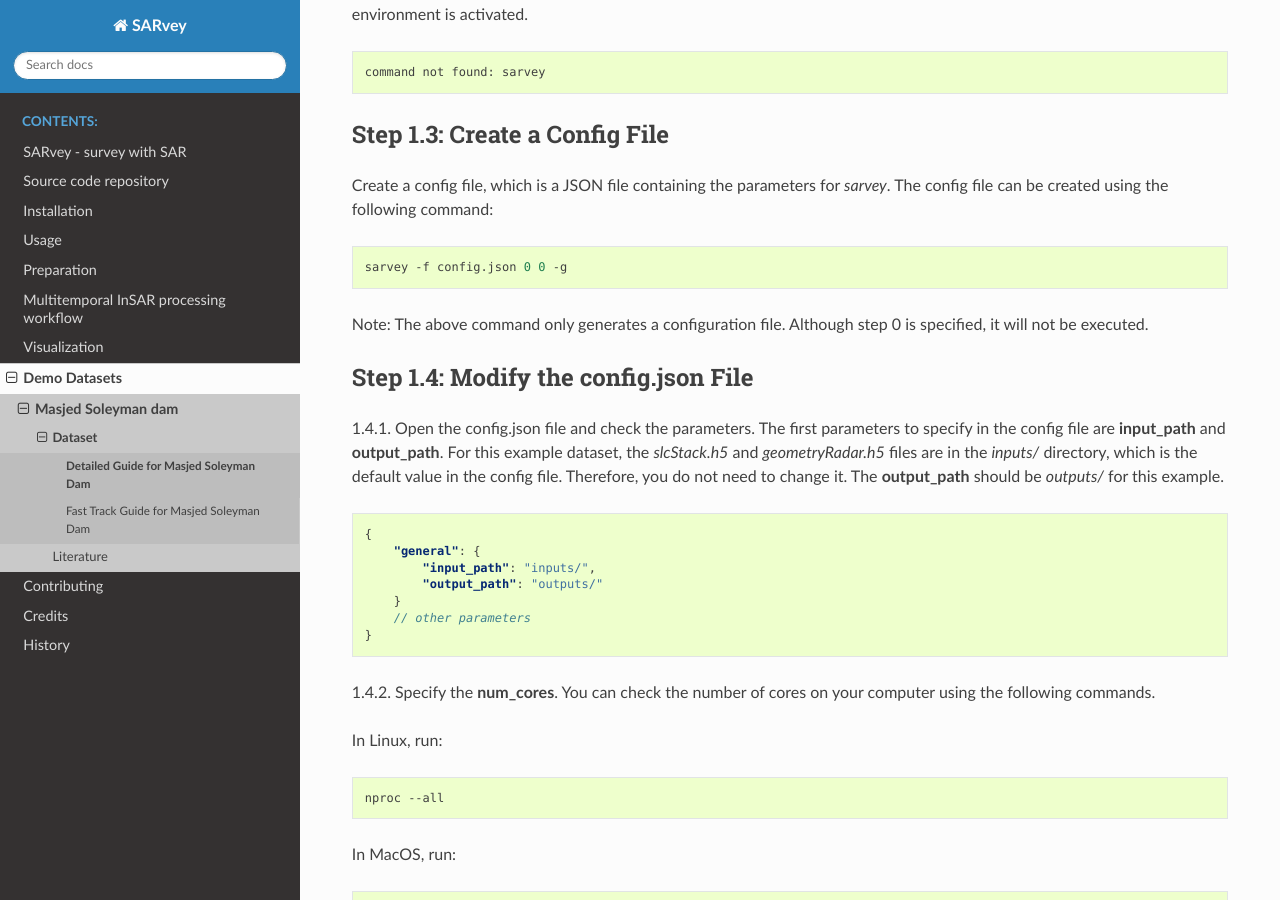
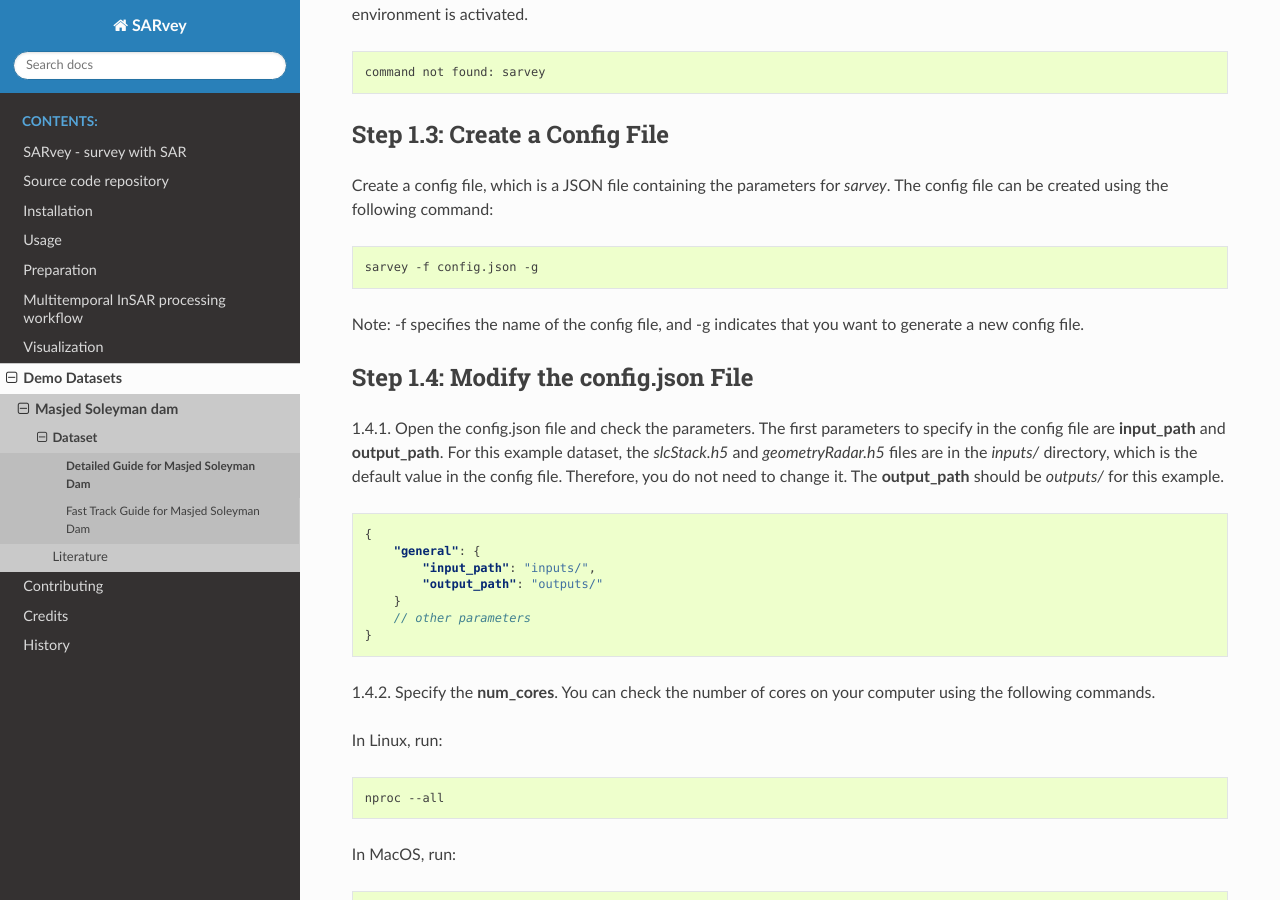
Before and after one commit to luhipi/sarvey, a Sphinx documentation site: the page built from docs/demo/demo_masjed_dam_detailed_guide.rst, in a window 1280 px wide and 900 px high, scrolled down 1179 px. Built offline with Sphinx 7.4.7 and the Read the Docs theme 3.1.0, drawn with Linux system fonts in a browser that asks for light colours; pages that are not in the unit, such as notebooks, are missing from menus.

Commit message:
update command usage in documentation

```diff
--- a/README.rst
+++ b/README.rst
@@ -106,7 +106,7 @@ SARvey is a command-line-based software. The major steps for running SARvey are
 
     .. code-block:: bash
 
-         sarvey -f config.json 0 4 -g
+         sarvey -f config.json -g
 
   * Modify **config.json** to change path to "inputs" directory. Modify other parameters as desired.
 
--- a/docs/demo/demo_masjed_dam_detailed_guide.rst
+++ b/docs/demo/demo_masjed_dam_detailed_guide.rst
@@ -69,9 +69,9 @@ Create a config file, which is a JSON file containing the parameters for `sarvey
 
 .. code-block:: bash
 
-    sarvey -f config.json 0 0 -g
+    sarvey -f config.json -g
 
-Note: The above command only generates a configuration file. Although step 0 is specified, it will not be executed.
+Note: -f specifies the name of the config file, and -g indicates that you want to generate a new config file.
 
 Step 1.4: Modify the config.json File
 """""""""""""""""""""""""""""""""""""
@@ -331,7 +331,7 @@ A new file `p2_coh70_ts.h5` is created. You can now visualize this file that has
 
 .. code-block:: bash
 
-    sarvey -f config.json 0 0 -p
+    sarvey -p
 
 
 Step 5: Export to GIS Format
--- a/docs/demo/demo_masjed_dam_fast_track.rst
+++ b/docs/demo/demo_masjed_dam_fast_track.rst
@@ -35,7 +35,7 @@ Create a Config File
 
 .. code-block:: bash
 
-    sarvey -f config.json 0 0 -g
+    sarvey -f config.json -g
 
 Specify parameters in the config file. Set a reasonable value for **num_cores**.
 
--- a/docs/processing.rst
+++ b/docs/processing.rst
@@ -18,14 +18,13 @@ The parameters of each step are handled via the `configuration file`_ for which
 Configuration file
 ------------------
 The configuration file is a JSON file containing all the parameters required to run `sarvey`.
-This file can be generated using the `sarvey` command with the **"-g"** flag, where you can specify your desired filename.
+This file can be generated using the `sarvey` command with the **"-g"** flag. You should specify your desired filename with the **"-f"** flag.
 
 
 .. code-block:: bash
 
-     sarvey -f config.json 0 0 -g
+     sarvey -f config.json -g
 
-Note: The above command only generates a configuration file. Although step 0 is specified, it will not be executed.
 
 The configuration file has various sections, as detailed below:
 
```
